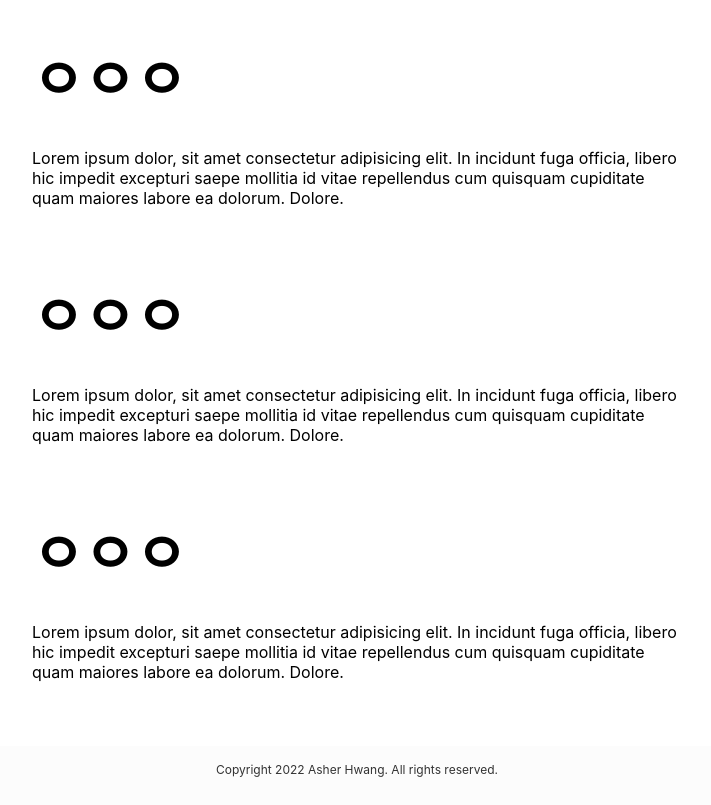
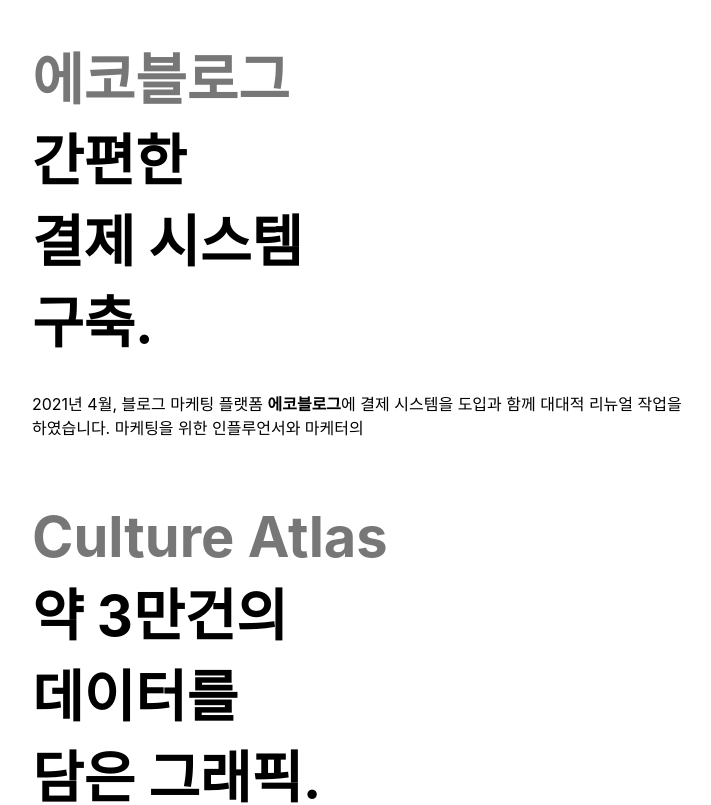
Before and after one commit to hsh2001/2022-portfolio, a Next.js app: page / in a window 1280 px wide. Shown: the part 1420-2225 px from the top of the page, without its empty margins (283-994 px from the left). Built offline with nearby package versions, Linux system fonts and the light colour scheme.

Commit message:
Add contents

```diff
--- a/components/FadeInOnSlide.tsx
+++ b/components/FadeInOnSlide.tsx
@@ -15,7 +15,7 @@
       const div = ref.current;
       const { top } = div.getBoundingClientRect();
 
-      if (top < scrollX + innerHeight * 0.8) {
+      if (top < scrollX + innerHeight * 0.6) {
         setOpacity(1);
         window.removeEventListener('scroll', onScroll);
       } else {
--- /dev/null
+++ b/components/GreyText.tsx
@@ -0,0 +1,5 @@
+import styled from 'styled-components';
+
+export const GreyText = styled.span`
+  color: #777;
+`;
--- a/components/MainTitle.tsx
+++ b/components/MainTitle.tsx
@@ -22,6 +22,6 @@
     padding-right: 4rem;
     color: #000;
     background-color: #fff;
-    font-size: 5rem;
+    font-size: 4rem;
   }
 `;
--- a/pages/index.tsx
+++ b/pages/index.tsx
@@ -3,6 +3,7 @@
 
 import { Container } from '../components/Container';
 import { FadeInOnSlide } from '../components/FadeInOnSlide';
+import { GreyText } from '../components/GreyText';
 import { Layout } from '../components/Layout';
 import { MainTitle } from '../components/MainTitle';
 import { MainTitleSection } from '../components/MainTitleSection';
@@ -70,44 +71,75 @@
         </Section>
       </FadeInOnSlide>
 
+      <FadeInOnSlide>
         <Section>
           <Container>
-          <SubTitle>ㅇㅇㅇ</SubTitle>
+            <SubTitle>
+              <GreyText>에코블로그</GreyText>
+              <br />
+              간편한
+              <br />
+              결제 시스템
+              <br />
+              구축.
+            </SubTitle>
           </Container>
 
           <Paragraph>
-          Lorem ipsum dolor, sit amet consectetur adipisicing elit. In incidunt
-          fuga officia, libero hic impedit excepturi saepe mollitia id vitae
-          repellendus cum quisquam cupiditate quam maiores labore ea dolorum.
-          Dolore.
+            2021년 4월, 블로그 마케팅 플랫폼 <b>에코블로그</b>에 결제 시스템을
+            도입과 함께 대대적 리뉴얼 작업을 하였습니다. 마케팅을 위한
+            인플루언서와 마케터의
           </Paragraph>
         </Section>
+      </FadeInOnSlide>
 
+      <FadeInOnSlide>
         <Section>
           <Container>
-          <SubTitle>ㅇㅇㅇ</SubTitle>
+            <SubTitle>
+              <GreyText>Culture Atlas</GreyText>
+              <br />
+              약 3만건의
+              <br />
+              데이터를
+              <br />
+              담은 그래픽.
+            </SubTitle>
           </Container>
 
           <Paragraph>
-          Lorem ipsum dolor, sit amet consectetur adipisicing elit. In incidunt
-          fuga officia, libero hic impedit excepturi saepe mollitia id vitae
-          repellendus cum quisquam cupiditate quam maiores labore ea dolorum.
-          Dolore.
+            Lorem ipsum dolor, sit amet consectetur adipisicing elit. In
+            incidunt fuga officia, libero hic impedit excepturi saepe mollitia
+            id vitae repellendus cum quisquam cupiditate quam maiores labore ea
+            dolorum. Dolore.
           </Paragraph>
         </Section>
+      </FadeInOnSlide>
 
+      <FadeInOnSlide>
         <Section>
           <Container>
-          <SubTitle>ㅇㅇㅇ</SubTitle>
+            <SubTitle>
+              <GreyText>카드파라</GreyText>
+              <br />
+              복잡한
+              <br />
+              재고관리
+              <br />
+              클릭으로
+              <br />
+              해결.
+            </SubTitle>
           </Container>
 
           <Paragraph>
-          Lorem ipsum dolor, sit amet consectetur adipisicing elit. In incidunt
-          fuga officia, libero hic impedit excepturi saepe mollitia id vitae
-          repellendus cum quisquam cupiditate quam maiores labore ea dolorum.
-          Dolore.
+            Lorem ipsum dolor, sit amet consectetur adipisicing elit. In
+            incidunt fuga officia, libero hic impedit excepturi saepe mollitia
+            id vitae repellendus cum quisquam cupiditate quam maiores labore ea
+            dolorum. Dolore.
           </Paragraph>
         </Section>
+      </FadeInOnSlide>
     </Layout>
   );
 };
```
Lines whose indentation alone changed are shown as unchanged.
